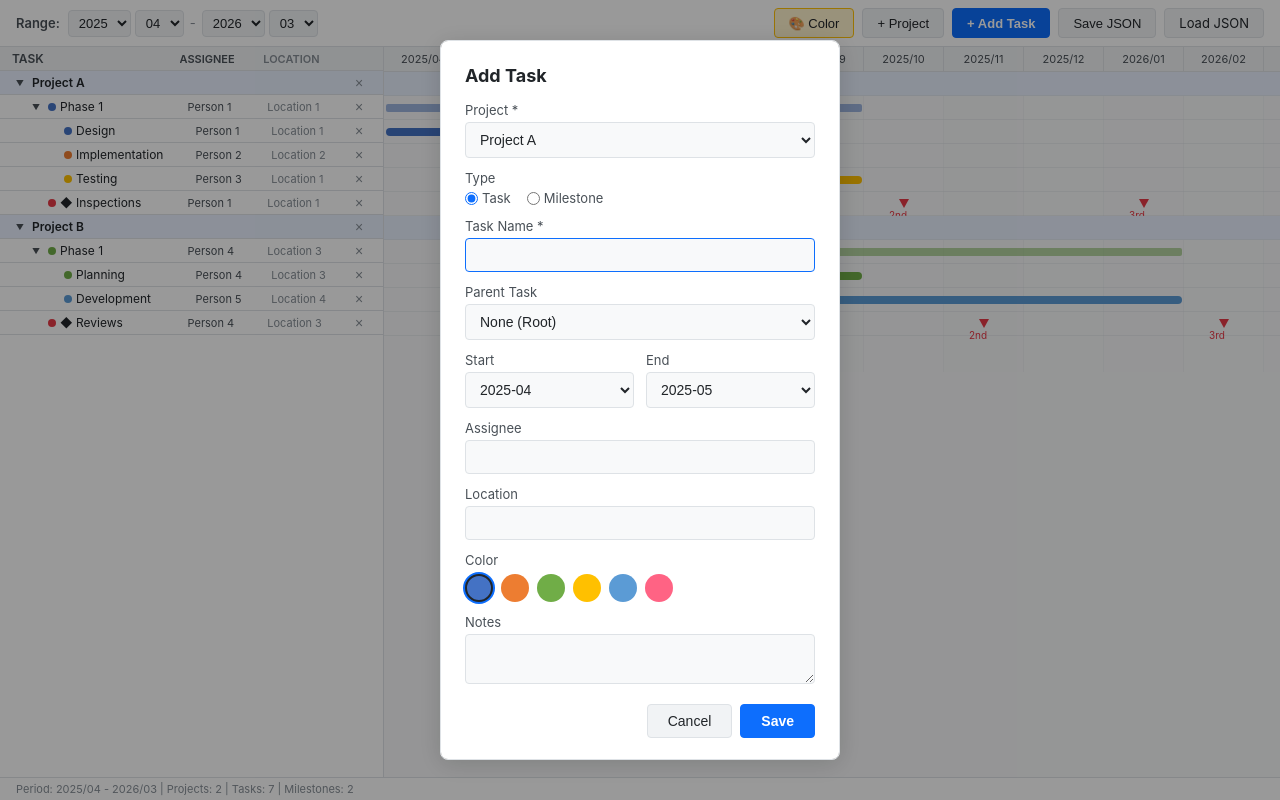
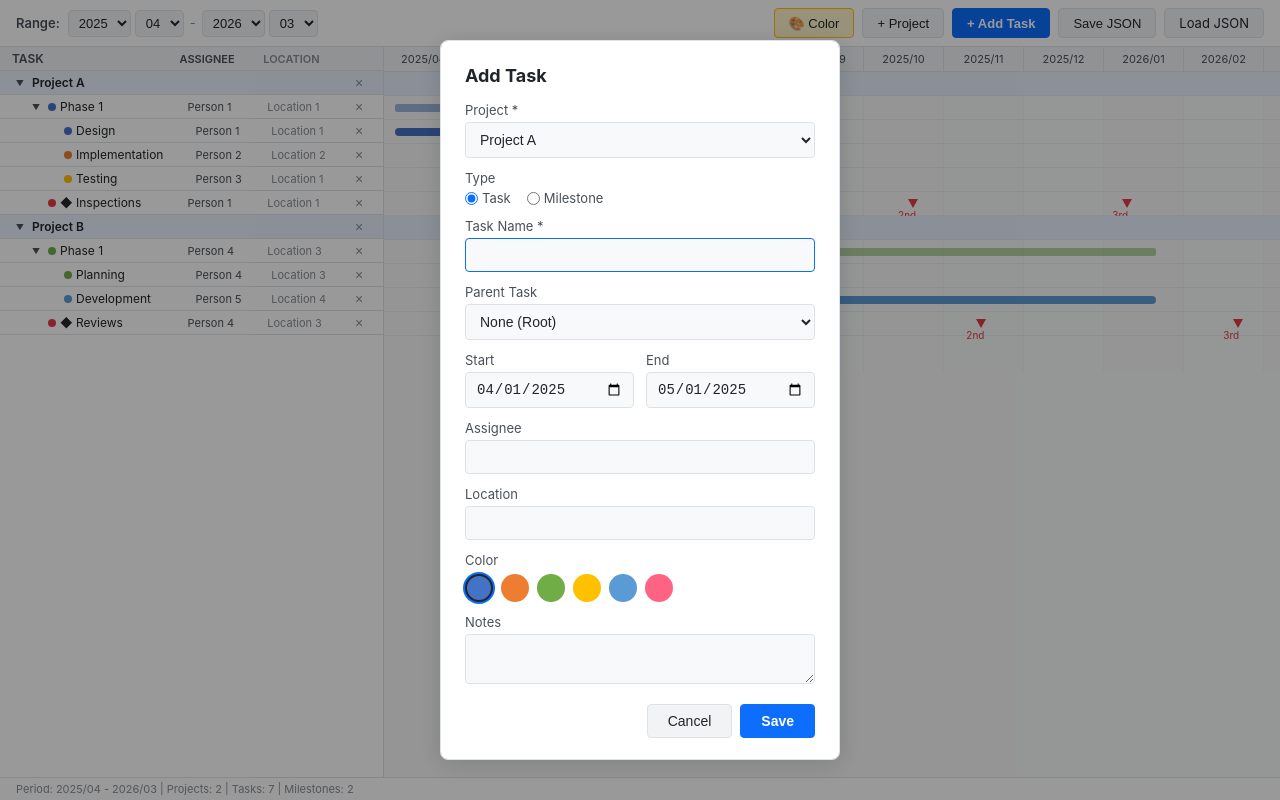
Before and after one commit to ichyy-n/timelane, a React (Vite) app: page / in a window 1280 px wide. Both pictures are taken after a click on the button "+ Add Task". Built offline with nearby package versions, Linux system fonts and the light colour scheme.

Commit message:
feat: day-precision dates with proportional bar rendering

```diff
--- a/src/App.css
+++ b/src/App.css
@@ -459,6 +459,7 @@ body {
 }
 
 .modal-content input[type="text"],
+.modal-content input[type="date"],
 .modal-content select,
 .modal-content textarea {
   display: block;
--- a/src/App.jsx
+++ b/src/App.jsx
@@ -19,6 +19,39 @@ function getMonthLabels(startYear, startMonth, endYear, endMonth) {
     }
   }
   return labels;
+}
+
+// Convert legacy startMonth/endMonth (offset-based) to startDate/endDate (YYYY-MM-DD)
+function convertLegacyTask(task, viewRange) {
+  if (task.startDate) return task;
+  let y = viewRange.startYear;
+  let m = viewRange.startMonth + task.startMonth;
+  while (m > 12) { m -= 12; y++; }
+  while (m < 1) { m += 12; y--; }
+  const startDate = `${y}-${String(m).padStart(2, "0")}-01`;
+
+  let ey = viewRange.startYear;
+  let em = viewRange.startMonth + (task.endMonth ?? task.startMonth);
+  while (em > 12) { em -= 12; ey++; }
+  while (em < 1) { em += 12; ey--; }
+  const lastDay = new Date(ey, em, 0).getDate();
+  const endDate = `${ey}-${String(em).padStart(2, "0")}-${String(lastDay).padStart(2, "0")}`;
+
+  const converted = { ...task, startDate, endDate };
+  delete converted.startMonth;
+  delete converted.endMonth;
+
+  // Convert milestone dates from "YYYY-MM" to "YYYY-MM-15"
+  if (converted.dates) {
+    converted.dates = converted.dates.map((d) => {
+      if (d.date && d.date.length === 7) {
+        return { ...d, date: d.date + "-15" };
+      }
+      return d;
+    });
+  }
+
+  return converted;
 }
 
 // Build tree-ordered flat list
@@ -246,17 +279,24 @@ function App() {
       try {
         const data = JSON.parse(event.target.result);
         if (data.version === "2.0" && data.projects) {
-          setProjects(data.projects);
+          const vr = data.viewRange || viewRange;
+          // Convert legacy startMonth/endMonth tasks to startDate/endDate
+          const convertedProjects = data.projects.map((proj) => ({
+            ...proj,
+            tasks: proj.tasks.map((t) => convertLegacyTask(t, vr)),
+          }));
+          setProjects(convertedProjects);
           if (data.viewRange) setViewRange(data.viewRange);
           if (data.colorMode !== undefined) setColorMode(data.colorMode);
         } else if (data.version && data.project && data.tasks) {
           // Legacy v1 format: convert to multi-project
+          const vr = data.viewRange || viewRange;
           setProjects([
             {
               id: generateProjectId(),
               name: data.project.name || "Imported Project",
               collapsed: false,
-              tasks: data.tasks,
+              tasks: data.tasks.map((t) => convertLegacyTask(t, vr)),
             },
           ]);
         } else {
--- a/src/components/TaskModal.jsx
+++ b/src/components/TaskModal.jsx
@@ -1,13 +1,5 @@
 import { useState, useEffect } from "react";
 import { COLOR_PALETTE } from "../data/sampleData";
-
-function getMonthLabelFromOffset(offset, viewRange) {
-  let y = viewRange.startYear;
-  let m = viewRange.startMonth + offset;
-  while (m > 12) { m -= 12; y++; }
-  while (m < 1) { m += 12; y--; }
-  return `${y}-${String(m).padStart(2, "0")}`;
-}
 
 // Get all descendant IDs to prevent circular references
 function getDescendantIds(tasks, taskId) {
@@ -24,19 +16,28 @@ function getDescendantIds(tasks, taskId) {
   return ids;
 }
 
+// Format date for input[type="date"] default
+function defaultDate(viewRange, offsetMonths) {
+  let y = viewRange.startYear;
+  let m = viewRange.startMonth + offsetMonths;
+  while (m > 12) { m -= 12; y++; }
+  while (m < 1) { m += 12; y--; }
+  return `${y}-${String(m).padStart(2, "0")}-01`;
+}
+
 export default function TaskModal({ task, projects, currentProjectId, onSave, onClose, viewRange }) {
   const [form, setForm] = useState({
     name: "",
     location: "",
     assignee: "",
-    startMonth: 0,
-    endMonth: 1,
+    startDate: defaultDate(viewRange, 0),
+    endDate: defaultDate(viewRange, 1),
     color: COLOR_PALETTE[0],
     type: "task",
     parentId: null,
     notes: "",
     projectId: currentProjectId || projects[0]?.id,
-    dates: [{ date: "", label: "" }],
+    dates: [{ date: defaultDate(viewRange, 0), label: "" }],
   });
 
   useEffect(() => {
@@ -45,8 +46,8 @@ export default function TaskModal({ task, projects, currentProjectId, onSave, on
         name: task.name,
         location: task.location,
         assignee: task.assignee,
-        startMonth: task.startMonth,
-        endMonth: task.endMonth ?? task.startMonth,
+        startDate: task.startDate,
+        endDate: task.endDate || task.startDate,
         color: task.color,
         type: task.type || "task",
         parentId: task.parentId || null,
@@ -54,7 +55,7 @@ export default function TaskModal({ task, projects, currentProjectId, onSave, on
         projectId: currentProjectId || projects[0]?.id,
         dates: task.dates && task.dates.length > 0
           ? task.dates.map((d) => ({ date: d.date || "", label: d.label || "" }))
-          : [{ date: getMonthLabelFromOffset(task.startMonth, viewRange), label: "" }],
+          : [{ date: task.startDate, label: "" }],
       });
     }
   }, [task, currentProjectId, projects]);
@@ -68,39 +69,22 @@ export default function TaskModal({ task, projects, currentProjectId, onSave, on
     if (!form.name.trim()) return;
     const data = {
       ...form,
-      startMonth: Number(form.startMonth),
-      endMonth: form.type === "milestone" ? Number(form.startMonth) : Number(form.endMonth),
+      startDate: form.startDate,
+      endDate: form.type === "milestone" ? form.startDate : form.endDate,
       parentId: form.parentId || null,
     };
     if (form.type === "milestone") {
-      // Filter out empty dates, keep only valid entries
       const validDates = form.dates.filter((d) => d.date);
       data.dates = validDates.length > 0 ? validDates : undefined;
-      // Set startMonth from first date for backward compatibility
       if (validDates.length > 0) {
-        const [year, month] = validDates[0].date.split("-").map(Number);
-        const startTotal = viewRange.startYear * 12 + viewRange.startMonth;
-        const dateTotal = year * 12 + month;
-        data.startMonth = dateTotal - startTotal;
-        data.endMonth = data.startMonth;
+        data.startDate = validDates[0].date;
+        data.endDate = data.startDate;
       }
     } else {
       delete data.dates;
     }
     onSave(data);
   };
-
-  const getMonthLabel = (offset) => {
-    let y = viewRange.startYear;
-    let m = viewRange.startMonth + offset;
-    while (m > 12) { m -= 12; y++; }
-    while (m < 1) { m += 12; y--; }
-    return `${y}-${String(m).padStart(2, "0")}`;
-  };
-
-  // Calculate total months in range
-  const totalMonths = (viewRange.endYear - viewRange.startYear) * 12 + (viewRange.endMonth - viewRange.startMonth) + 1;
-  const monthOptions = Array.from({ length: totalMonths }, (_, i) => i);
 
   // Parent task options from selected project
   const selectedProject = projects.find((p) => p.id === form.projectId);
@@ -190,32 +174,15 @@ export default function TaskModal({ task, projects, currentProjectId, onSave, on
               <label>Milestone Dates</label>
               {form.dates.map((d, idx) => (
                 <div key={idx} className="milestone-date-row">
-                  <select
-                    value={d.date ? d.date.split("-")[0] : viewRange.startYear}
+                  <input
+                    type="date"
+                    value={d.date}
                     onChange={(e) => {
                       const newDates = [...form.dates];
-                      const month = d.date ? d.date.split("-")[1] : "01";
-                      newDates[idx] = { ...d, date: `${e.target.value}-${month}` };
+                      newDates[idx] = { ...d, date: e.target.value };
                       handleChange("dates", newDates);
                     }}
-                  >
-                    {Array.from({ length: 10 }, (_, i) => 2024 + i).map((y) => (
-                      <option key={y} value={y}>{y}</option>
-                    ))}
-                  </select>
-                  <select
-                    value={d.date ? parseInt(d.date.split("-")[1], 10) : 1}
-                    onChange={(e) => {
-                      const newDates = [...form.dates];
-                      const year = d.date ? d.date.split("-")[0] : String(viewRange.startYear);
-                      newDates[idx] = { ...d, date: `${year}-${String(e.target.value).padStart(2, "0")}` };
-                      handleChange("dates", newDates);
-                    }}
-                  >
-                    {Array.from({ length: 12 }, (_, i) => i + 1).map((m) => (
-                      <option key={m} value={m}>{String(m).padStart(2, "0")}</option>
-                    ))}
-                  </select>
+                  />
                   <input
                     type="text"
                     placeholder="Label"
@@ -245,7 +212,7 @@ export default function TaskModal({ task, projects, currentProjectId, onSave, on
                 type="button"
                 className="btn-add-date"
                 onClick={() => {
-                  handleChange("dates", [...form.dates, { date: `${viewRange.startYear}-01`, label: "" }]);
+                  handleChange("dates", [...form.dates, { date: defaultDate(viewRange, 0), label: "" }]);
                 }}
               >
                 + Add Date
@@ -255,29 +222,19 @@ export default function TaskModal({ task, projects, currentProjectId, onSave, on
             <div className="form-row">
               <label>
                 Start
-                <select
-                  value={form.startMonth}
-                  onChange={(e) => handleChange("startMonth", e.target.value)}
-                >
-                  {monthOptions.map((i) => (
-                    <option key={i} value={i}>
-                      {getMonthLabel(i)}
-                    </option>
-                  ))}
-                </select>
+                <input
+                  type="date"
+                  value={form.startDate}
+                  onChange={(e) => handleChange("startDate", e.target.value)}
+                />
               </label>
               <label>
                 End
-                <select
-                  value={form.endMonth}
-                  onChange={(e) => handleChange("endMonth", e.target.value)}
-                >
-                  {monthOptions.map((i) => (
-                    <option key={i} value={i}>
-                      {getMonthLabel(i)}
-                    </option>
-                  ))}
-                </select>
+                <input
+                  type="date"
+                  value={form.endDate}
+                  onChange={(e) => handleChange("endDate", e.target.value)}
+                />
               </label>
             </div>
           )}
--- a/src/data/sampleData.js
+++ b/src/data/sampleData.js
@@ -12,8 +12,8 @@ export const createSampleProjects = () => [
         name: "Phase 1",
         location: "Location 1",
         assignee: "Person 1",
-        startMonth: 0,
-        endMonth: 5,
+        startDate: "2025-04-10",
+        endDate: "2025-09-20",
         color: "#4472C4",
         notes: "",
       },
@@ -24,8 +24,8 @@ export const createSampleProjects = () => [
         name: "Design",
         location: "Location 1",
         assignee: "Person 1",
-        startMonth: 0,
-        endMonth: 1,
+        startDate: "2025-04-05",
+        endDate: "2025-05-25",
         color: "#4472C4",
         notes: "",
       },
@@ -36,8 +36,8 @@ export const createSampleProjects = () => [
         name: "Implementation",
         location: "Location 2",
         assignee: "Person 2",
-        startMonth: 2,
-        endMonth: 4,
+        startDate: "2025-06-10",
+        endDate: "2025-08-20",
         color: "#ED7D31",
         notes: "",
       },
@@ -48,8 +48,8 @@ export const createSampleProjects = () => [
         name: "Testing",
         location: "Location 1",
         assignee: "Person 3",
-        startMonth: 4,
-        endMonth: 5,
+        startDate: "2025-08-15",
+        endDate: "2025-09-18",
         color: "#FFC000",
         notes: "",
       },
@@ -60,14 +60,14 @@ export const createSampleProjects = () => [
         name: "Inspections",
         location: "Location 1",
         assignee: "Person 1",
-        startMonth: 3,
-        endMonth: 3,
+        startDate: "2025-07-15",
+        endDate: "2025-07-15",
         color: "#e63946",
         notes: "Scheduled inspections",
         dates: [
-          { date: "2025-07", label: "1st" },
-          { date: "2025-10", label: "2nd" },
-          { date: "2026-01", label: "3rd" },
+          { date: "2025-07-15", label: "1st" },
+          { date: "2025-10-20", label: "2nd" },
+          { date: "2026-01-10", label: "3rd" },
         ],
       },
     ],
@@ -84,8 +84,8 @@ export const createSampleProjects = () => [
         name: "Phase 1",
         location: "Location 3",
         assignee: "Person 4",
-        startMonth: 3,
-        endMonth: 9,
+        startDate: "2025-07-05",
+        endDate: "2026-01-25",
         color: "#70AD47",
         notes: "",
       },
@@ -96,8 +96,8 @@ export const createSampleProjects = () => [
         name: "Planning",
         location: "Location 3",
         assignee: "Person 4",
-        startMonth: 3,
-        endMonth: 5,
+        startDate: "2025-07-10",
+        endDate: "2025-09-15",
         color: "#70AD47",
         notes: "",
       },
@@ -108,8 +108,8 @@ export const createSampleProjects = () => [
         name: "Development",
         location: "Location 4",
         assignee: "Person 5",
-        startMonth: 5,
-        endMonth: 9,
+        startDate: "2025-09-08",
+        endDate: "2026-01-20",
         color: "#5B9BD5",
         notes: "",
       },
@@ -120,15 +120,15 @@ export const createSampleProjects = () => [
         name: "Reviews",
         location: "Location 3",
         assignee: "Person 4",
-        startMonth: 7,
-        endMonth: 7,
+        startDate: "2025-08-10",
+        endDate: "2025-08-10",
         color: "#e63946",
         notes: "Scheduled reviews",
         dates: [
-          { date: "2025-08", label: "1st" },
-          { date: "2025-11", label: "2nd" },
-          { date: "2026-02", label: "3rd" },
-          { date: "2026-03", label: "Final" },
+          { date: "2025-08-10", label: "1st" },
+          { date: "2025-11-15", label: "2nd" },
+          { date: "2026-02-20", label: "3rd" },
+          { date: "2026-03-25", label: "Final" },
         ],
       },
     ],
```
Also changed, not shown: src/components/GanttChart.jsx (+82 -51 lines).
